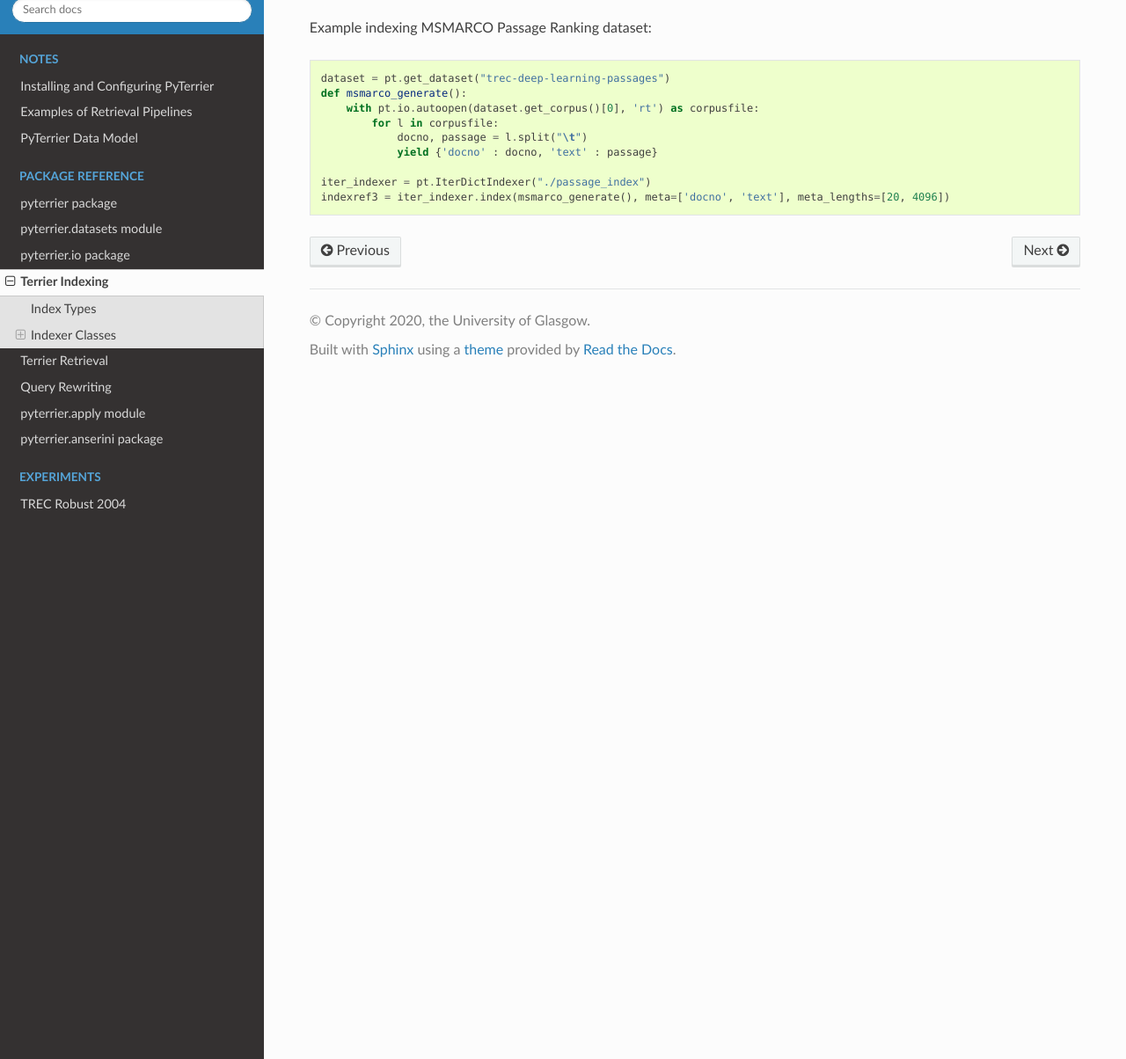
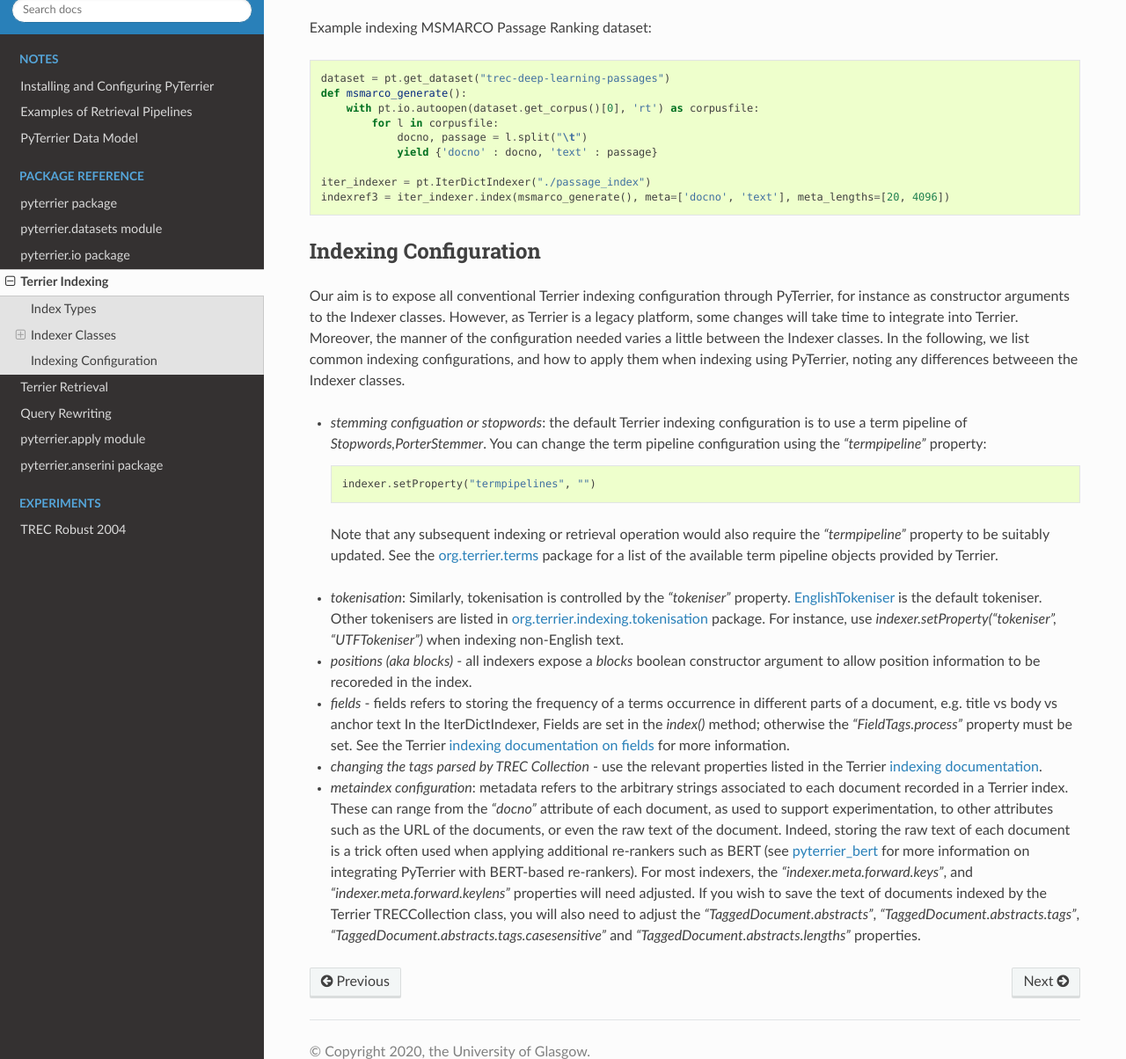
Before and after one commit to terrier-org/pyterrier, a Sphinx documentation site: the page built from docs/modules/terrier-indexing.rst, in a window 1280 px wide and 1400 px high, scrolled down 1854 px, cut to the strip 196-1400 px from the top of the window. Shown: the whole strip at 88% size. Built offline with Sphinx 7.4.7 and the Read the Docs theme 2.0.0, drawn with Linux system fonts in a browser that asks for light colours; pages that are not in the unit, such as notebooks, are missing from menus; the version number is read from the project's files by our own code.

Commit message:
addresses #40 - documentation

```diff
--- a/docs/modules/terrier-indexing.rst
+++ b/docs/modules/terrier-indexing.rst
@@ -95,3 +95,29 @@ Example indexing MSMARCO Passage Ranking dataset::
 
     iter_indexer = pt.IterDictIndexer("./passage_index")
     indexref3 = iter_indexer.index(msmarco_generate(), meta=['docno', 'text'], meta_lengths=[20, 4096])
+
+Indexing Configuration
+======================
+
+Our aim is to expose all conventional Terrier indexing configuration through PyTerrier, for instance as constructor arguments
+to the Indexer classes. However, as Terrier is a legacy platform, some changes will take time to integrate into Terrier.
+Moreover, the manner of the configuration needed varies a little between the Indexer classes. In the following, we list common
+indexing configurations, and how to apply them when indexing using PyTerrier, noting any differences betweeen the Indexer classes.
+
+- *stemming configuation or stopwords*: the default Terrier indexing configuration is to use a term pipeline of `Stopwords,PorterStemmer`. You can change the term pipeline configuration using the `"termpipeline"` property::
+
+    indexer.setProperty("termpipelines", "")
+
+ Note that any subsequent indexing or retrieval operation would also require the `"termpipeline"` property to be suitably updated.
+ See the `org.terrier.terms <http://terrier.org/docs/current/javadoc/org/terrier/terms/package-summary.html>`_ package for a list of
+ the available term pipeline objects provided by Terrier.
+
+- *tokenisation*: Similarly, tokenisation is controlled by the `"tokeniser"` property. `EnglishTokeniser <http://terrier.org/docs/current/javadoc/org/terrier/indexing/tokenisation/EnglishTokeniser.html>`_ is the  default tokeniser. Other tokenisers are listed in  `org.terrier.indexing.tokenisation <http://terrier.org/docs/current/javadoc/org/terrier/indexing/tokenisation/package-summary.html>`_ package. For instance, use `indexer.setProperty("tokeniser", "UTFTokeniser")` when indexing non-English text.
+
+- *positions (aka blocks)* - all indexers expose a `blocks` boolean constructor argument to allow position information to be recoreded in the index.
+
+- *fields* - fields refers to storing the frequency of a terms occurrence in different parts of a document, e.g. title vs body vs anchor text In the IterDictIndexer, Fields are set in the `index()` method; otherwise the `"FieldTags.process"` property must be set. See the Terrier `indexing documentation on fields <https://github.com/terrier-org/terrier-core/blob/5.x/doc/configure_indexing.md#fields>`_ for more information.
+
+- *changing the tags parsed by TREC Collection* - use the relevant properties listed in the Terrier `indexing documentation <https://github.com/terrier-org/terrier-core/blob/5.x/doc/configure_indexing.md#basic-indexing-setup>`_.
+
+- *metaindex configuration*: metadata refers to the arbitrary strings associated to each document recorded in a Terrier index. These can range from the `"docno"` attribute of each document, as used to support experimentation, to other attributes such as the URL of the documents, or even the raw text of the document. Indeed, storing the raw text of each document is a trick often used when applying additional re-rankers such as BERT (see `pyterrier_bert <https://github.com/cmacdonald/pyterrier_bert>`_ for more information on integrating PyTerrier with BERT-based re-rankers). For most indexers, the `"indexer.meta.forward.keys"`, and `"indexer.meta.forward.keylens"` properties will need adjusted. If you wish to save the text of documents indexed by the Terrier TRECCollection class, you will also need to adjust the `"TaggedDocument.abstracts"`, `"TaggedDocument.abstracts.tags"`, `"TaggedDocument.abstracts.tags.casesensitive"` and `"TaggedDocument.abstracts.lengths"` properties.
```
Also changed, not shown: 1 other file.
